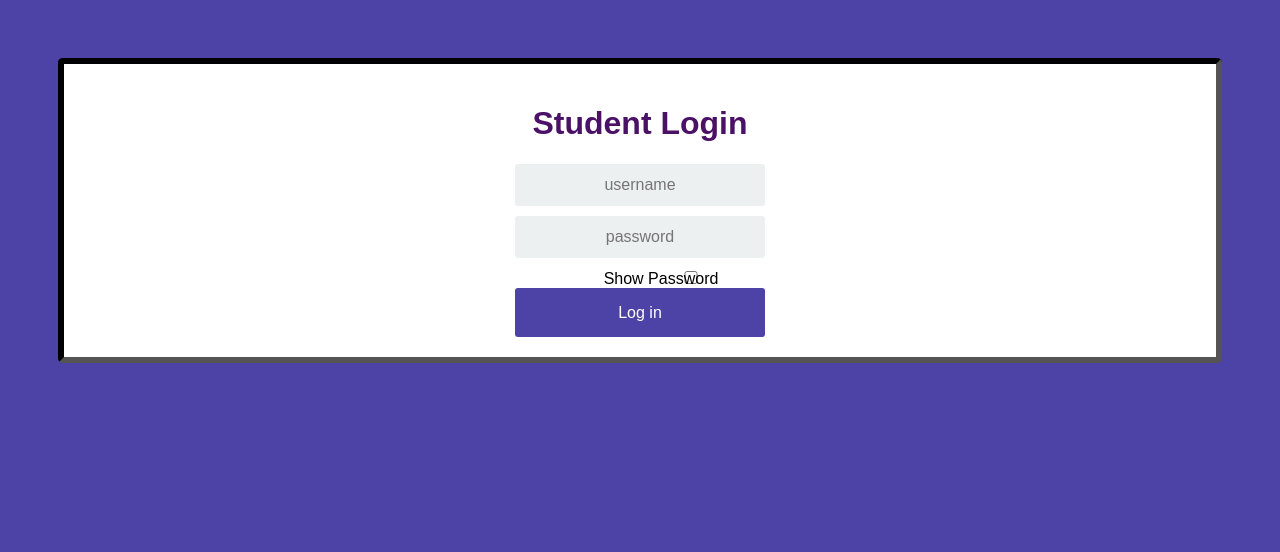
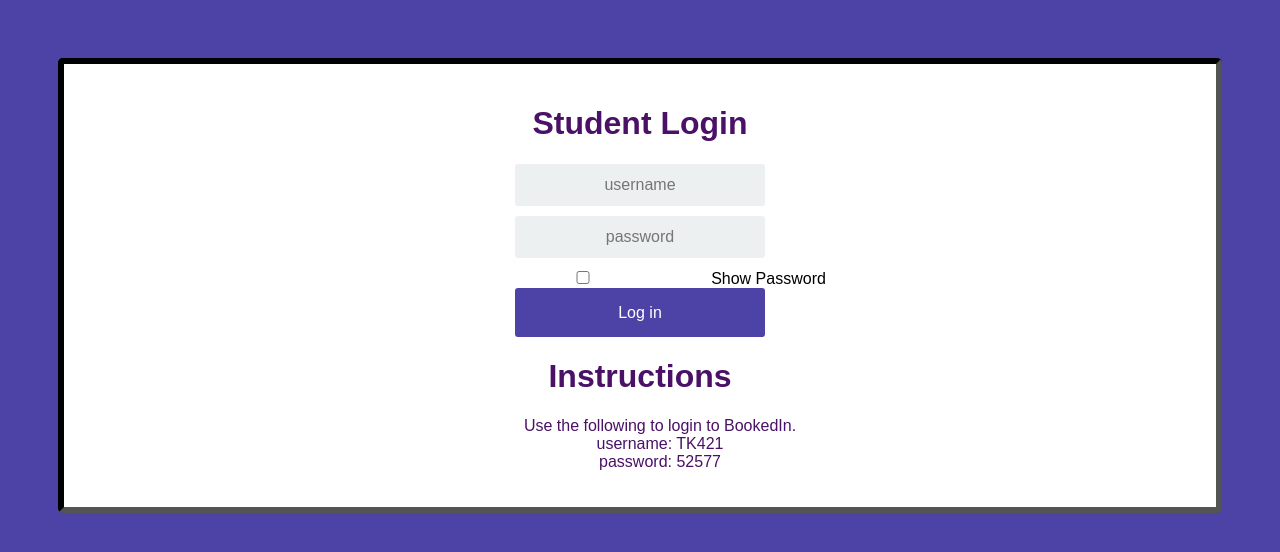
Before and after one commit to ClJarvis/BookIn, a Flask app: page / in a window 1280 px wide. Shown: the top 552 px of the page. Run offline with Flask 2, Linux system fonts and the light colour scheme; some libraries are stand-ins or nearby versions.

Commit message:
adding instructions

```diff
--- a/static/style.css
+++ b/static/style.css
@@ -83,7 +83,83 @@ margin-top: 12px;
 	background: #fdff6f;
 }
 
-.test {
-	text-align: left;
-	margin-left: -215px;
+ul {
+	list-style-type: none;
+	align-items: left;
 }
+
+
+/* #######################################
+https://codepen.io/comehope/pen/GBwvxw
+
+*/
+
+.success h1{
+	text-align: center;
+	color: white;
+
+}
+
+.outer{
+	position: relative;
+	overflow: hidden;
+	filter: brightness(200%);
+	align-items: center;
+    justify-content: center;
+}
+
+.booktext {
+	background-color: black;
+	color: white;
+	font-size: 180px;
+	font-weight: bold;
+	font-family: sans-serif;
+    text-transform: uppercase;
+    position: relative;
+    user-select: none;
+}
+
+.booktext::before {
+	content: attr(data-text);
+	position: absolute;
+	color: white;
+	filter: blur(0.02em);
+	mix-blend-mode: difference;
+}
+
+.gradient {
+	position: absolute;
+	background: linear-gradient(45deg, red, gold, lightgreen, gold, red);
+	top: 0;
+	left: 0;
+	right: 0;
+	bottom: 0;
+	mix-blend-mode: multiply;
+}
+
+.spotlight {
+    position: absolute;
+    top: -100%;
+    left: -100%;
+    right: 0;
+    bottom: 0;
+    background:
+        radial-gradient(
+            circle,
+            white,
+            transparent 25%
+        ) center / 25% 25%,
+        radial-gradient(
+            circle,
+            white,
+            black 25%
+        ) center / 12.5% 12.5%;
+    animation: light 10s linear infinite;
+    mix-blend-mode: color-dodge;
+}
+
+@keyframes light {
+    to {
+        transform: translate(50%, 50%);
+    }
+}
--- a/templates/login.html
+++ b/templates/login.html
@@ -33,6 +33,15 @@ You're already logged in!
 		<input type="checkbox" onclick="showPassword()"><span class='test'>Show Password</span>
 		<input type="submit" value="Log in" class="btn btn-primary btn-large btn-block" id="submit" onclick="validate()">
 		</div>
+		<div class="app-title">
+			<h1>Instructions</h1>
+		<div>
+			<ul>
+				<li>Use the following to login to BookedIn.</li>
+				<li>username: TK421</li>
+				<li>password: 52577</li>
+			</ul>
+		</div>
 	</div>
 	</div>
 	</form>
--- a/templates/success.html
+++ b/templates/success.html
@@ -3,12 +3,14 @@
 {% block body %}
 	<div class="login-screen">
 		<h1>"Hello Super Reader!"</h1>
-<!-- aninamte drop in text BOOKS -->
+<!-- animate drop in text BOOKS
 	<div class="outer">
 		<div class="booktext" data-text="BOOKS!">BOOKS!</div>
 		<span class="gradient"></span>
 		<span class="spotlight"></span>
 	</div>
+
+-->
 		 <a href='/logout'>Logout</a>
 	</div>
 
```
